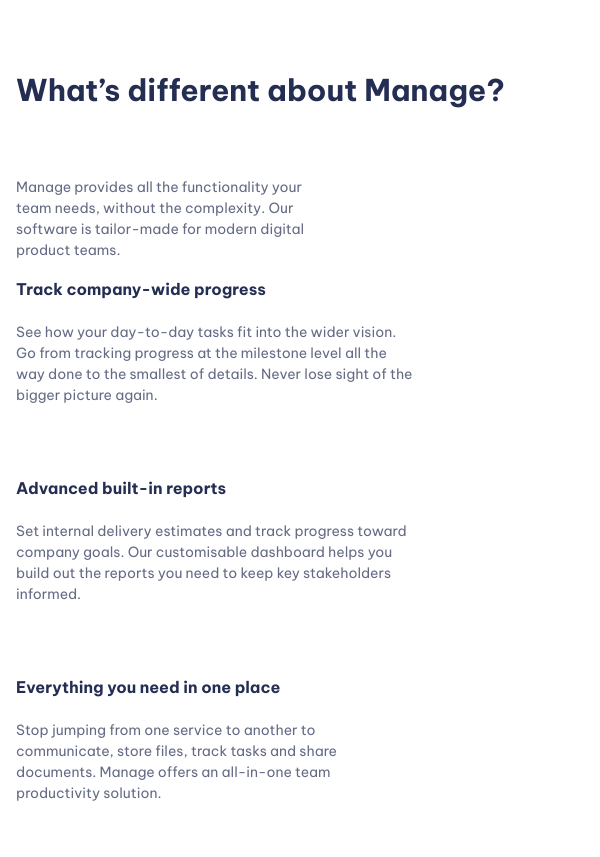
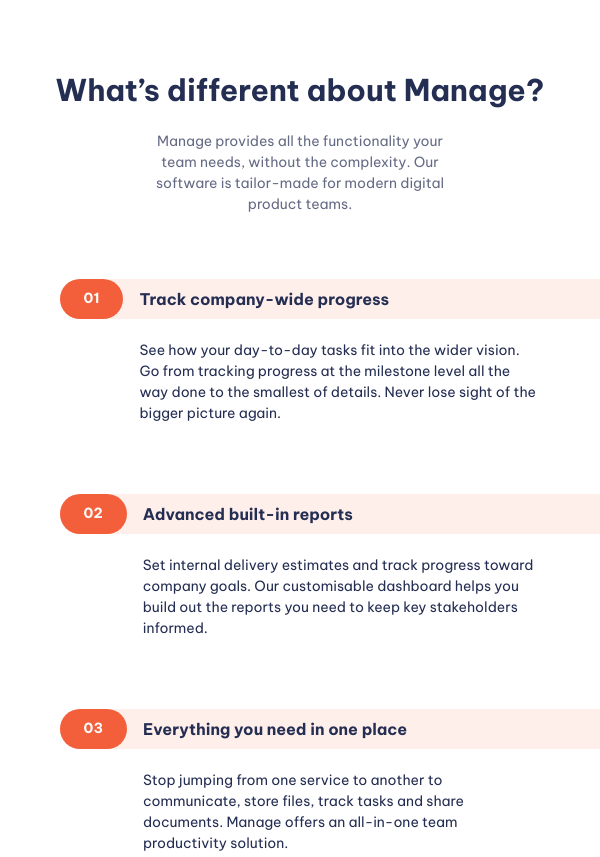
Before and after one commit to MakoDoli/CSS-responsive-landing-page, a website built with Vite: page index.html in a window 600 px wide. Shown: the part 1100-1957 px from the top of the page. Built offline with nearby package versions, Linux system fonts and the light colour scheme.

Commit message:
style numbered list

```diff
--- a/index.html
+++ b/index.html
@@ -80,7 +80,10 @@
       <section class="padding-block-900">
         <div class="container">
           <div class="even-columns">
-            <div class="flow">
+            <div
+              class="flow text-center-sm-only margin-bottom-700"
+              style="--flow-spacer: 1.5rem"
+            >
               <h2 class="fs-secondary-heading fw-bold">
                 What’s different about Manage?
               </h2>
@@ -94,8 +97,10 @@
               <ul class="numbered-items | flow" role="list">
                 <li>
                   <div class="flow" style="--flow-spacer: 1.5em">
-                    <h3 class="fs-600 fw-bold">Track company-wide progress</h3>
-                    <p data-width="wide">
+                    <h3 class="numbered-items-title | fs-600 fw-bold">
+                      Track company-wide progress
+                    </h3>
+                    <p class="numbered-items-body" data-width="wide">
                       See how your day-to-day tasks fit into the wider vision.
                       Go from tracking progress at the milestone level all the
                       way done to the smallest of details. Never lose sight of
@@ -105,8 +110,10 @@
                 </li>
                 <li>
                   <div class="flow" style="--flow-spacer: 1.5em">
-                    <h3 class="fs-600 fw-bold">Advanced built-in reports</h3>
-                    <p data-width="wide">
+                    <h3 class="numbered-items-title fs-600 fw-bold">
+                      Advanced built-in reports
+                    </h3>
+                    <p class="numbered-items-body" data-width="wide">
                       Set internal delivery estimates and track progress toward
                       company goals. Our customisable dashboard helps you build
                       out the reports you need to keep key stakeholders
@@ -116,10 +123,10 @@
                 </li>
                 <li>
                   <div class="flow" style="--flow-spacer: 1.5em">
-                    <h3 class="fs-600 fw-bold">
+                    <h3 class="numbered-items-title fs-600 fw-bold">
                       Everything you need in one place
                     </h3>
-                    <p data-width="wide">
+                    <p class="numbered-items-body" data-width="wide">
                       Stop jumping from one service to another to communicate,
                       store files, track tasks and share documents. Manage
                       offers an all-in-one team productivity solution.
--- a/style.css
+++ b/style.css
@@ -373,12 +373,80 @@ button */
   background-repeat: no-repeat;
 }
 
+/* Numbered items */
+
+.numbered-items {
+  counter-reset: count;
+  width: fit-content;
+  margin-inline: auto;
+}
+
+.numbered-items li {
+  counter-increment: count;
+}
+
+.numbered-items div {
+  display: grid;
+  position: relative;
+  align-items: center;
+  column-gap: var(--size-400);
+  grid-template-columns: min-content 1fr;
+}
+
+.numbered-items-title {
+  grid-row: 1/2;
+  grid-column: 2/3;
+  line-height: 1;
+}
+.numbered-items-body {
+  grid-column: 1/-1;
+}
+
+@media (min-width: 30em) {
+  .numbered-items-body {
+    grid-column: 2/-1;
+  }
+}
+
+.numbered-items div::before,
+.numbered-items div::after {
+  height: 40px;
+}
+.numbered-items div::before {
+  content: "0" counter(count);
+  display: grid;
+  align-content: center;
+  background-color: var(--clr-accent-400);
+  color: var(--clr-neutral-100);
+  font-weight: var(--fw-bold);
+  padding: 0 var(--size-500);
+  border-radius: 100vw;
+  height: 40px;
+  grid-row: 1/2;
+  grid-column: 1/2;
+}
+@media (max-width: 40em) {
+  .numbered-items div::after {
+    background: orange;
+    content: "";
+    --bg: var(--clr-accent-100);
+    display: block;
+    grid-column: 1/-1;
+    grid-row: 1/2;
+    border-radius: 100vw 0 0 100vw;
+    height: 40px;
+    box-shadow: 5em 0 0 var(--bg); /* width: 100%; */
+    z-index: -1;
+    background: var(--bg);
+  }
+}
+
 /* Utility classes*/
 
 .container {
   --max-width: 900px; /*he has 1110px*/
-  --padding: 1rem;
-  width: min(var(--max-width), 100% - var(--padding) * 2);
+  --container-padding: 1rem;
+  width: min(var(--max-width), 100% - var(--container-padding) * 2);
   margin-inline: auto;
 }
 
@@ -434,6 +502,23 @@ div {
   border: 0;
 }
 
+.text-center {
+  text-align: center;
+}
+
+.text-center p {
+  margin-inline: auto;
+}
+
+@media (max-width: 50em) {
+  .text-center-sm-only {
+    text-align: center;
+  }
+
+  .text-center-sm-only p {
+    margin-inline: auto;
+  }
+}
 .text-primary-400 {
   color: var(--clr-primary-400);
 }
@@ -511,6 +596,10 @@ div {
   padding-block: var(--size-700);
 }
 
+.margin-bottom-700 {
+  margin-block-end: var(--size-700);
+}
+
 .display-sm-none {
   display: none;
 }
```
